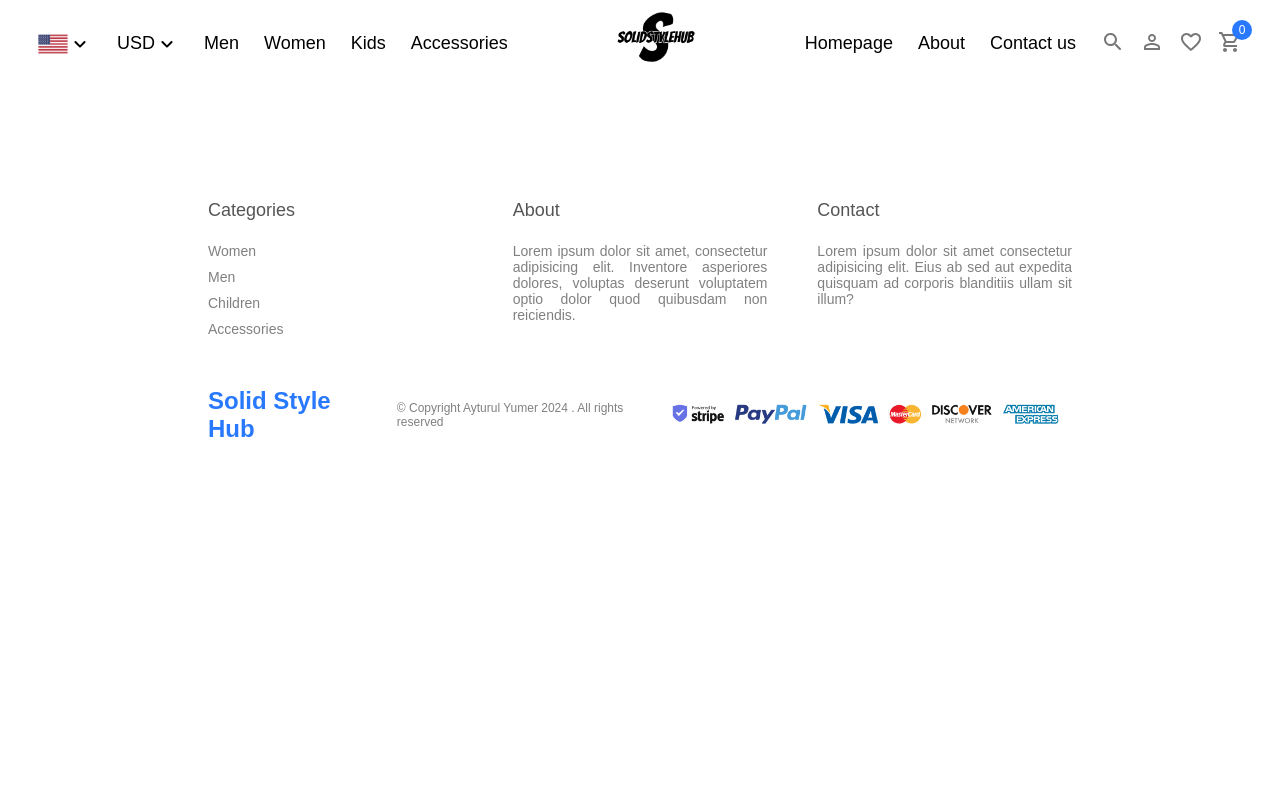
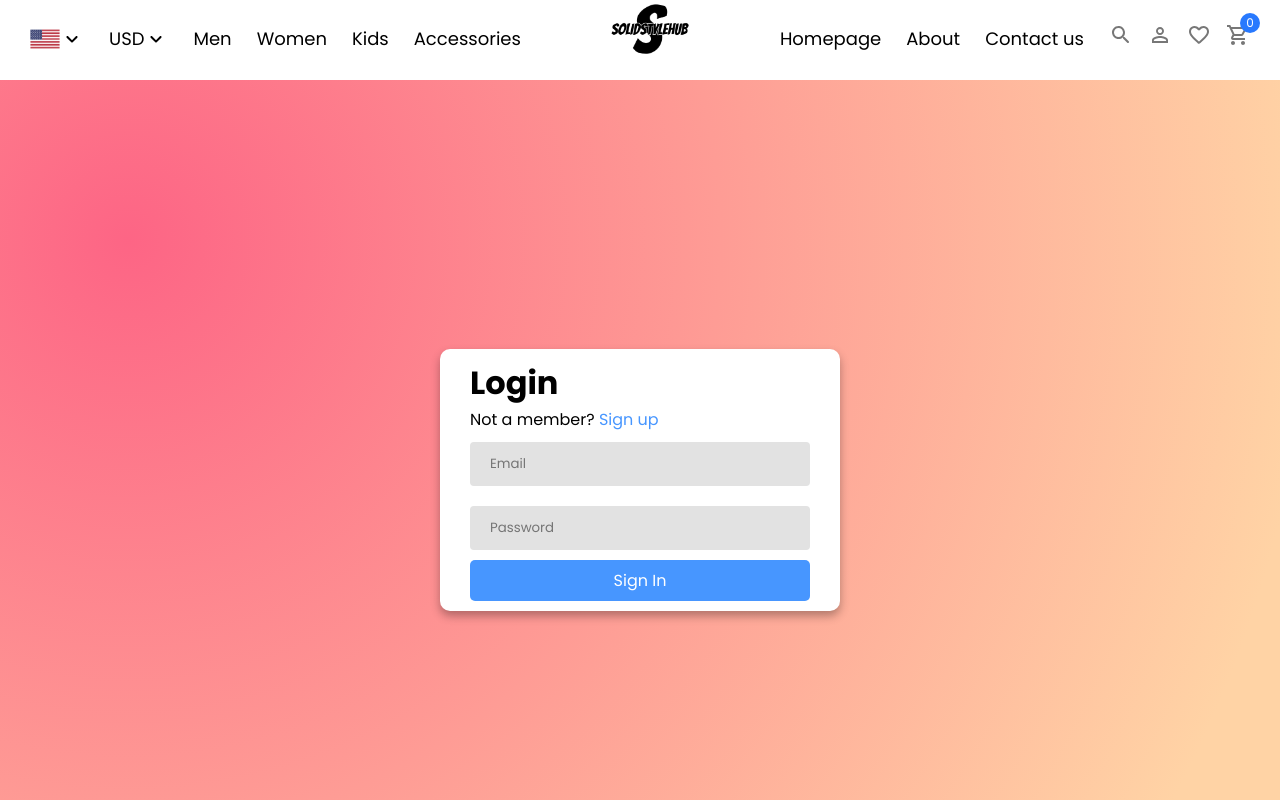
Before and after one commit to ayturulyumer/SolidStyleHub, a React (Vite) app in the folder client/: page /login in a window 1280 px wide. Shown: the top 800 px of the page. Built offline with nearby package versions, Linux system fonts and the light colour scheme.

Commit message:
Add login and register pages

```diff
--- a/client/src/App.jsx
+++ b/client/src/App.jsx
@@ -1,3 +1,4 @@
+import  "./app.css"
 import { BrowserRouter as Router, Routes, Route } from "react-router-dom";
 import Navbar from "./components/Navbar/Navbar.jsx";
 import Footer from "./components/Footer/Footer.jsx"
@@ -6,7 +7,8 @@ import Products from "./pages/Products/Products.jsx";
 import SingleProduct from "./components/ProductsComponents/SingleProduct/SingleProduct.jsx";
 import AboutUs from "./pages/AboutUs/AboutUs.jsx";
 import { CartProvider } from "./contexts/CartContext.jsx";
-import  "./app.css"
+import Login from "./pages/Login/Login.jsx";
+import Register from "./pages/Register/Register.jsx";
 function App() {
   return (
     <div className="link">
@@ -18,6 +20,8 @@ function App() {
           <Route path="/products/:categoryId" element={<Products/>}/>
           <Route path="/products/details/:productId" element={<SingleProduct/>}/>
           <Route path="/aboutus" element={<AboutUs/>}/>
+          <Route path="/login" element={<Login/>}/>
+          <Route path="/register" element={<Register/>}/>
         </Routes>
         <Footer/>
         </CartProvider>
--- /dev/null
+++ b/client/src/pages/Login/Login.jsx
@@ -0,0 +1,36 @@
+import styles from "./login.module.css";
+import { Link } from "react-router-dom";
+
+export default function Login() {
+  return (
+    <div className={styles.container}>
+    <div className={styles.card}>
+      <div className={styles.cardTitle}>
+        <h1>Login</h1>
+        <span>
+          Not a member? <Link to="/register" className="link">Sign up</Link>
+        </span>
+      </div>
+      <div className={styles.form}>
+        <form  method="post">
+          <input
+            type="email"
+            name="email"
+            placeholder="Email"
+            id="email"
+            className={styles.input}
+          />
+          <input
+            type="password"
+            name="password"
+            placeholder="Password"
+            id="password"
+            className={styles.input}
+          />
+          <button className={styles.button}>Sign In</button>
+        </form>
+      </div>
+    </div>
+  </div>
+);
+}
--- /dev/null
+++ b/client/src/pages/Login/login.module.css
@@ -0,0 +1,73 @@
+@import url("https://fonts.googleapis.com/css2?family=Poppins:wght@200;300;400;500;600;700&display=swap");
+
+* {
+  margin: 0;
+  padding: 0;
+  box-sizing: border-box;
+  font-family: "Poppins", sans-serif;
+}
+
+.container {
+  height: 100vh;
+  width: 100%;
+  align-items: center;
+  display: flex;
+  justify-content: center;
+  background-image: radial-gradient(
+    circle farthest-corner at 10% 20%,
+    rgba(253, 101, 133, 1) 0%,
+    rgba(255, 211, 165, 1) 90%
+  );
+}
+
+.card {
+  border-radius: 10px;
+  box-shadow: 0 5px 10px 0 rgba(0, 0, 0, 0.3);
+  width: 400px;
+  height: 350 px;
+  background-color: #ffffff;
+  padding: 10px 30px;
+}
+
+.card_title {
+  text-align: center;
+  padding: 10px;
+}
+
+.card_title h1 {
+  font-size: 26px;
+  font-weight: bold;
+}
+
+.form input {
+  margin: 10px 0;
+  width: 100%;
+  background-color: #e2e2e2;
+  border: none;
+  outline: none;
+  padding: 12px 20px;
+  border-radius: 4px;
+}
+
+.form button {
+  background-color: #4796ff;
+  color: #ffffff;
+  font-size: 16px;
+  outline: none;
+  border-radius: 5px;
+  border: none;
+  padding: 8px 15px;
+  width: 100%;
+}
+
+.card_terms {
+  display: flex;
+  align-items: center;
+  padding: 10px;
+}
+
+
+.card a {
+  color: #4796ff;
+  text-decoration: none;
+}
--- /dev/null
+++ b/client/src/pages/Register/Register.jsx
@@ -0,0 +1,43 @@
+import styles from "./register.module.css";
+import { Link } from "react-router-dom";
+
+export default function Register() {
+  return (
+    <div className={styles.container}>
+    <div className={styles.card}>
+      <div className={styles.cardTitle}>
+        <h1>Create an account</h1>
+        <span>
+          Already a member? <Link to="/login" className="link">Sign in</Link>
+        </span>
+      </div>
+      <div className={styles.form}>
+        <form  method="post">
+          <input
+            type="email"
+            name="email"
+            placeholder="Email"
+            id="email"
+            className={styles.input}
+          />
+          <input
+            type="password"
+            name="password"
+            placeholder="Password"
+            id="password"
+            className={styles.input}
+          />
+           <input
+            type="password"
+            name="RepeatPassword"
+            placeholder="RepeatPassword"
+            id="RepeatPassword"
+            className={styles.input}
+          />
+          <button className={styles.button}>Sign Up</button>
+        </form>
+      </div>
+    </div>
+  </div>
+);
+}
--- /dev/null
+++ b/client/src/pages/Register/register.module.css
@@ -0,0 +1,73 @@
+@import url("https://fonts.googleapis.com/css2?family=Poppins:wght@200;300;400;500;600;700&display=swap");
+
+* {
+  margin: 0;
+  padding: 0;
+  box-sizing: border-box;
+  font-family: "Poppins", sans-serif;
+}
+
+.container {
+  height: 100vh;
+  width: 100%;
+  align-items: center;
+  display: flex;
+  justify-content: center;
+  background-image: radial-gradient(
+    circle farthest-corner at 10% 20%,
+    rgba(253, 101, 133, 1) 0%,
+    rgba(255, 211, 165, 1) 90%
+  );
+}
+
+.card {
+  border-radius: 10px;
+  box-shadow: 0 5px 10px 0 rgba(0, 0, 0, 0.3);
+  width: 400px;
+  height: 350 px;
+  background-color: #ffffff;
+  padding: 10px 30px;
+}
+
+.card_title {
+  text-align: center;
+  padding: 10px;
+}
+
+.card_title h1 {
+  font-size: 26px;
+  font-weight: bold;
+}
+
+.form input {
+  margin: 10px 0;
+  width: 100%;
+  background-color: #e2e2e2;
+  border: none;
+  outline: none;
+  padding: 12px 20px;
+  border-radius: 4px;
+}
+
+.form button {
+  background-color: #4796ff;
+  color: #ffffff;
+  font-size: 16px;
+  outline: none;
+  border-radius: 5px;
+  border: none;
+  padding: 8px 15px;
+  width: 100%;
+}
+
+.card_terms {
+  display: flex;
+  align-items: center;
+  padding: 10px;
+}
+
+
+.card a {
+  color: #4796ff;
+  text-decoration: none;
+}
```
Also changed, not shown: 1 other file (tests, documents, lock files or other folders).
